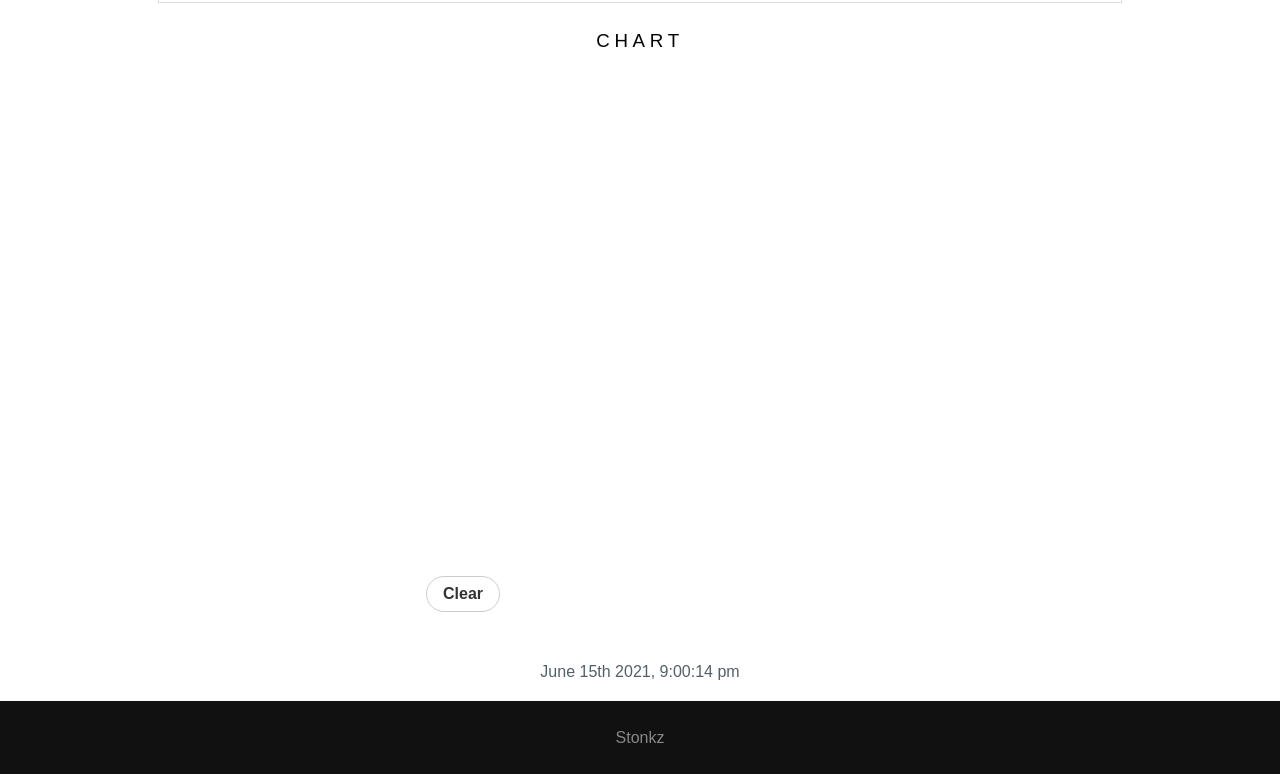
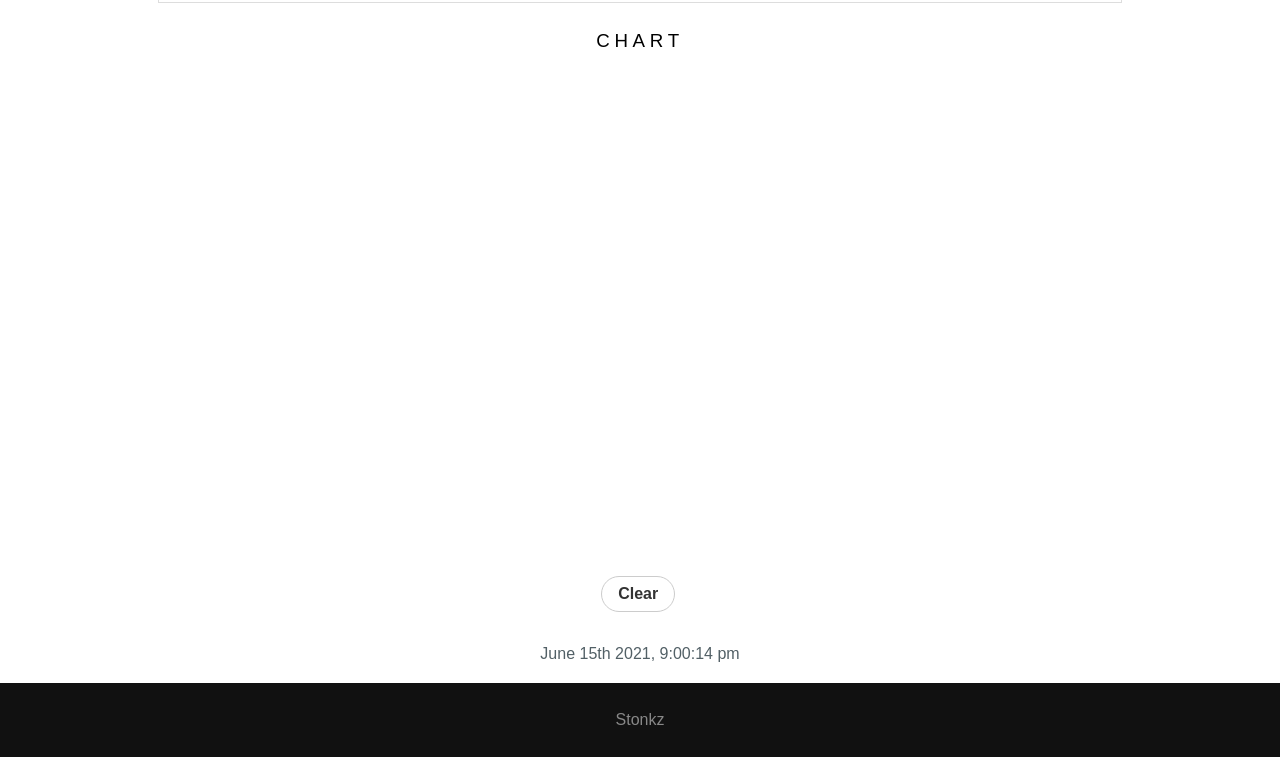
Before and after one commit to DavidPedraza95/Finance-Project-One, a plain HTML site: page index.html in a window 1280 px wide. Shown: the part 710-1484 px from the top of the page. Drawn offline with nearby package versions, Linux system fonts and the light colour scheme.

Commit message:
fixed alignment on buttons

```diff
--- a/assets/styles.css
+++ b/assets/styles.css
@@ -111,8 +111,9 @@ p {
   text-shadow: 0 1px 1px black;
 }
 
-#clearBtn {
-  right: -426px;
+.centerClearButton {
+  position: absolute;
+  right: 47.25%;
 }
 
 .time {
--- a/index.html
+++ b/index.html
@@ -121,8 +121,10 @@
     </div> <!-- end information -->
 </div> <!-- end l-content -->
 
-<div class= "pure-u-1-1">
+<div class="pure-u-1-1">
+<div class="centerClearButton">
 <button id="clearBtn" type="button" class="button-choose pure-button" onclick="clearHistory();">Clear</button>
+</div>
 <br></br>
 <br></br>
 
```
